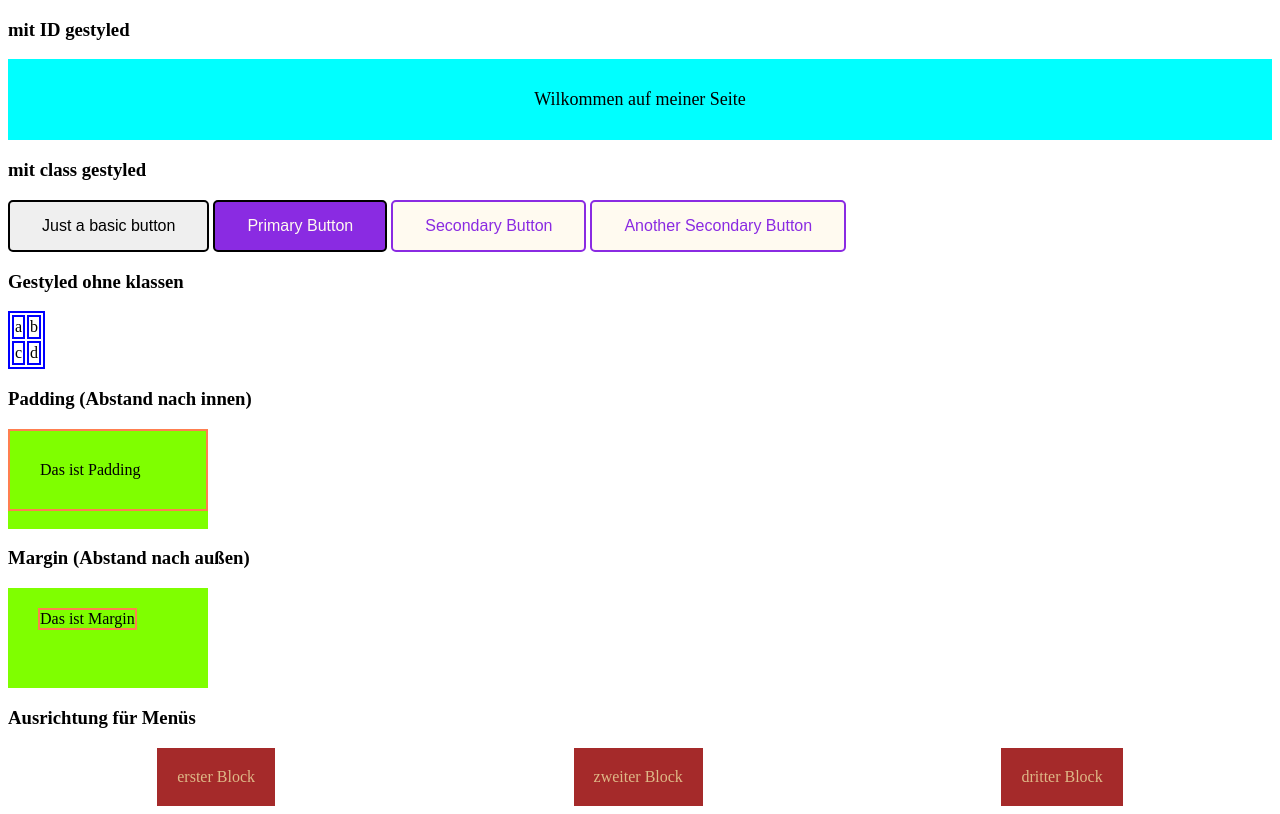
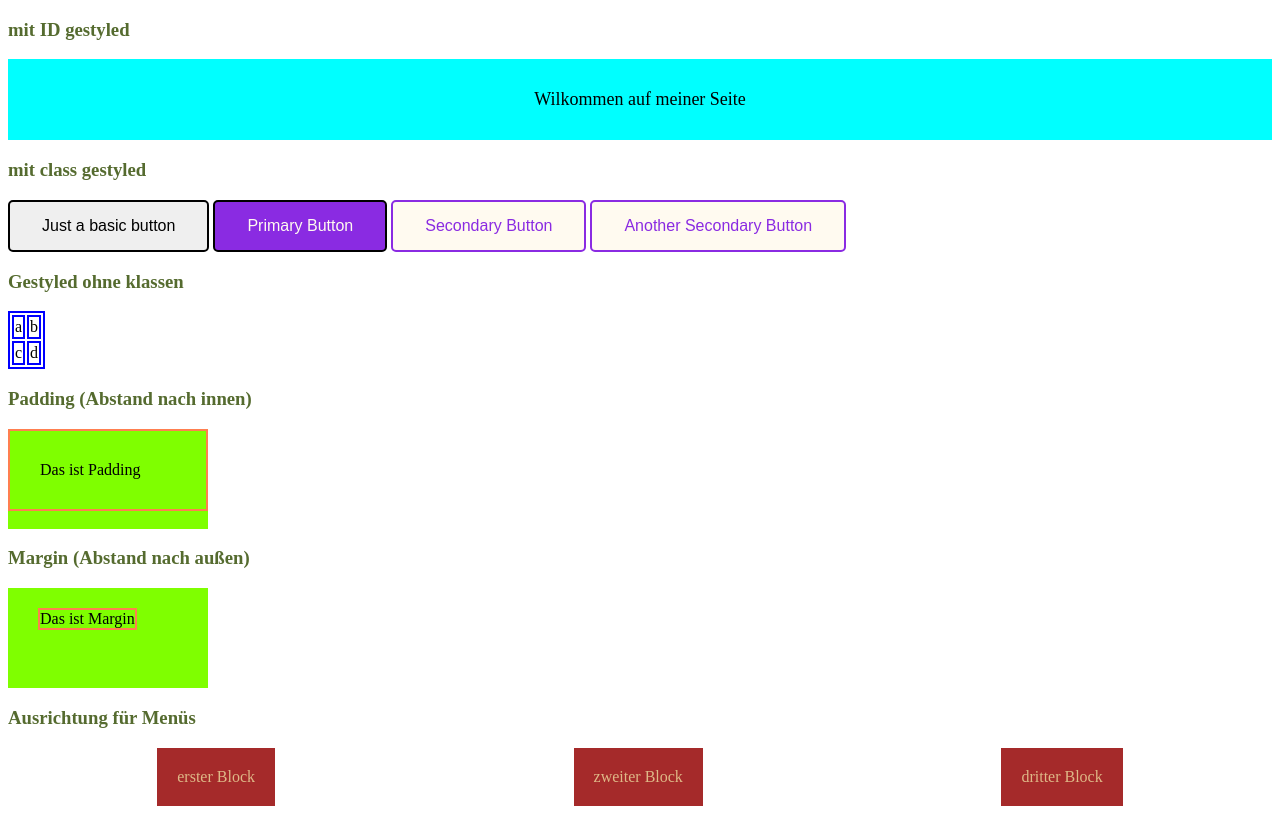
Before and after one commit to modmoto/workshop-html-and-css-examples, a PHP site: page /website.html in a window 1280 px wide. Run offline with PHP 8.4, Linux system fonts and the light colour scheme.

Commit message:
add h3 style

```diff
--- a/styles.css
+++ b/styles.css
@@ -1,5 +1,9 @@
 table, th, td {
     border: 2px solid blue;
+}
+
+h3 {
+    color: darkolivegreen;
 }
 
 #headline {
```
